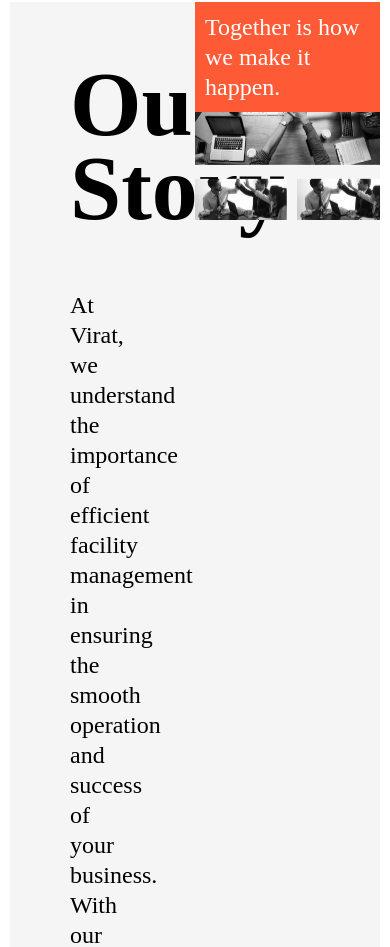
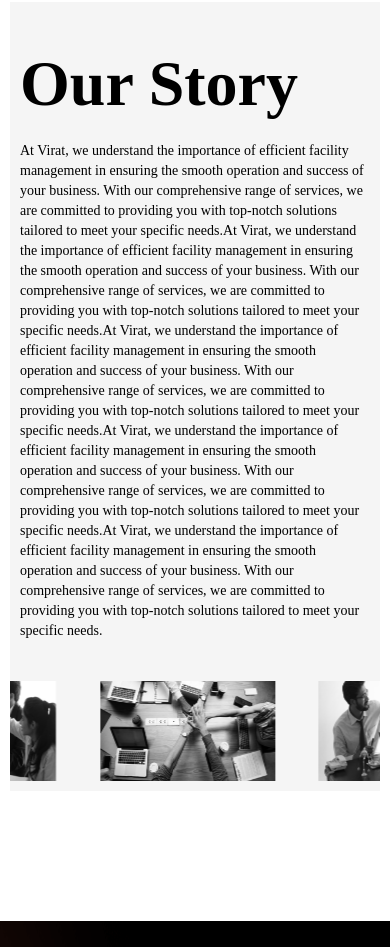
Before and after one commit to HaraayDesignStudio/Virat-Website-Frontend, a React (Create React App) app: page /about in a window 390 px wide. Shown: the part 1050-1997 px from the top of the page. Built offline with nearby package versions, Linux system fonts and the light colour scheme; the HTML template or start-up script is replaced by a standard one; a web font is replaced by a local one.

Commit message:
Created the about section

```diff
--- a/src/components/compenents.css
+++ b/src/components/compenents.css
@@ -240,6 +240,7 @@
     transform: translateX(calc(-250px * 7));
   }
 }
+
 
 /* ---- Testimonial ---- */
 
--- /dev/null
+++ b/src/components/horizantalscoll.jsx
@@ -0,0 +1,69 @@
+import React from "react";
+import "./compenents.css";
+import img1 from "../assets/about/14_HVAC-MEP_143280593 1.png";
+import img2 from "../assets/about/picxy_DD228481 2.png";
+import img3 from "../assets/about/team-1 1.png";
+import img4 from "../assets/about/14_HVAC-MEP_143280593 1.png";
+import img5 from "../assets/about/picxy_DD228481 2.png";
+import img6 from "../assets/about/team-1 1.png";
+
+const HorizantalScroll = () => {
+  return (
+    <div className="wrapper">
+      <div className="slider">
+        <div className="slide-track">
+          <div className="slide">
+            <img alt="slide" src={img4} />
+          </div>
+          <div className="slide">
+            <img alt="slide" src={img5} />
+          </div>
+          <div className="slide">
+            <img alt="slide" src={img6} />
+          </div>
+          <div className="slide">
+            <img alt="slide" src={img2} />
+          </div>
+          <div className="slide">
+            <img alt="slide" src={img1} />
+          </div>
+          <div className="slide">
+            <img alt="slide" src={img3} />
+          </div>
+          <div className="slide">
+            <img alt="slide" src={img4} />
+          </div>
+          <div className="slide">
+            <img alt="slide" src={img5} />
+          </div>
+          <div className="slide">
+            <img alt="slide" src={img1} />
+          </div>
+          <div className="slide">
+            <img alt="slide" src={img2} />
+          </div>
+          <div className="slide">
+            <img alt="slide" src={img3} />
+          </div>
+          <div className="slide">
+            <img alt="slide" src={img4} />
+          </div>
+          <div className="slide">
+            <img alt="slide" src={img5} />
+          </div>
+          <div className="slide">
+            <img alt="slide" src={img6} />
+          </div>
+          <div className="slide">
+            <img alt="slide" src={img3} />
+          </div>
+          <div className="slide">
+            <img alt="slide" src={img4} />
+          </div>
+        </div>
+      </div>
+    </div>
+  );
+};
+
+export default HorizantalScroll;
--- a/src/pages/aboutus.jsx
+++ b/src/pages/aboutus.jsx
@@ -3,6 +3,7 @@
 import movimg1 from "../assets/about/14_HVAC-MEP_143280593 1.png";
 import movimg2 from "../assets/about/picxy_DD228481 2.png";
 import movimg3 from "../assets/about/team-1 1.png";
+import HorizantalScroll from "../components/horizantalscoll";
 
 const Aboutus = () => {
   return (
@@ -54,6 +55,7 @@
             solutions tailored to meet your specific needs.
           </p>
         </div>
+
         <div className="story-image-vertical-moving">
           <div className="image-move-heading">
             <p>Together is how we make it happen.</p>
@@ -93,6 +95,9 @@
             </div>
           </div>
         </div>
+        <div className="stroy-scroller-mobile">
+      <HorizantalScroll />
+        </div>
       </div>
     </div>
   );
--- a/src/pages/pages.css
+++ b/src/pages/pages.css
@@ -558,18 +558,18 @@
   overflow: hidden;
   position: relative; /* Adjust the duration and other parameters as needed */
 }
-.inner-slider{
+.inner-slider {
   width: 100% !important;
   gap: 10px;
 }
-.inner-content .inner-slider{
-  -webkit-animation: scroll 5s linear infinite;
-  animation: scroll 5s linear infinite;
+.inner-content .inner-slider {
+  -webkit-animation: scroll2 5s linear infinite;
+  animation: scroll2 5s linear infinite;
   display: flex;
   flex-direction: column; /* Change direction to column for vertical slider */
   height: calc(100px * 14);
 }
-@-webkit-keyframes scroll {
+@-webkit-keyframes scroll2 {
   0% {
     transform: translateY(0);
   }
@@ -578,7 +578,7 @@
   }
 }
 
-@keyframes scroll {
+@keyframes scroll2 {
   0% {
     transform: translateY(0);
   }
@@ -600,6 +600,9 @@
 .two-image img {
   width: 50%;
   height: auto;
+}
+.stroy-scroller-mobile{
+  display: none;
 }
 @media (max-width: 1000px) {
   .about-container {
@@ -664,9 +667,33 @@
     height: auto;
     width: 300px;
   }
+  .about-story-container {
+    flex-direction: column;
+    height: auto;
+  }
+  .about-story-content {
+    padding: 40px 10px;
+    gap: 15px;
+  }
+  .about-story-container div {
+    width: 100%;
+  }
+  .story-heading {
+    font-size: 64px;
+  }
+  .story-disc {
+    font-size: 14px;
+    line-height: 20px; /* 142.857% */
+  }
+  .story-image-vertical-moving {
+    display: none;
+  }
 }
 @media (max-width: 500px) {
   .about-wrapper {
     padding: 130px 10px;
   }
+  .stroy-scroller-mobile{
+    display: flex;
+  }
 }
```
